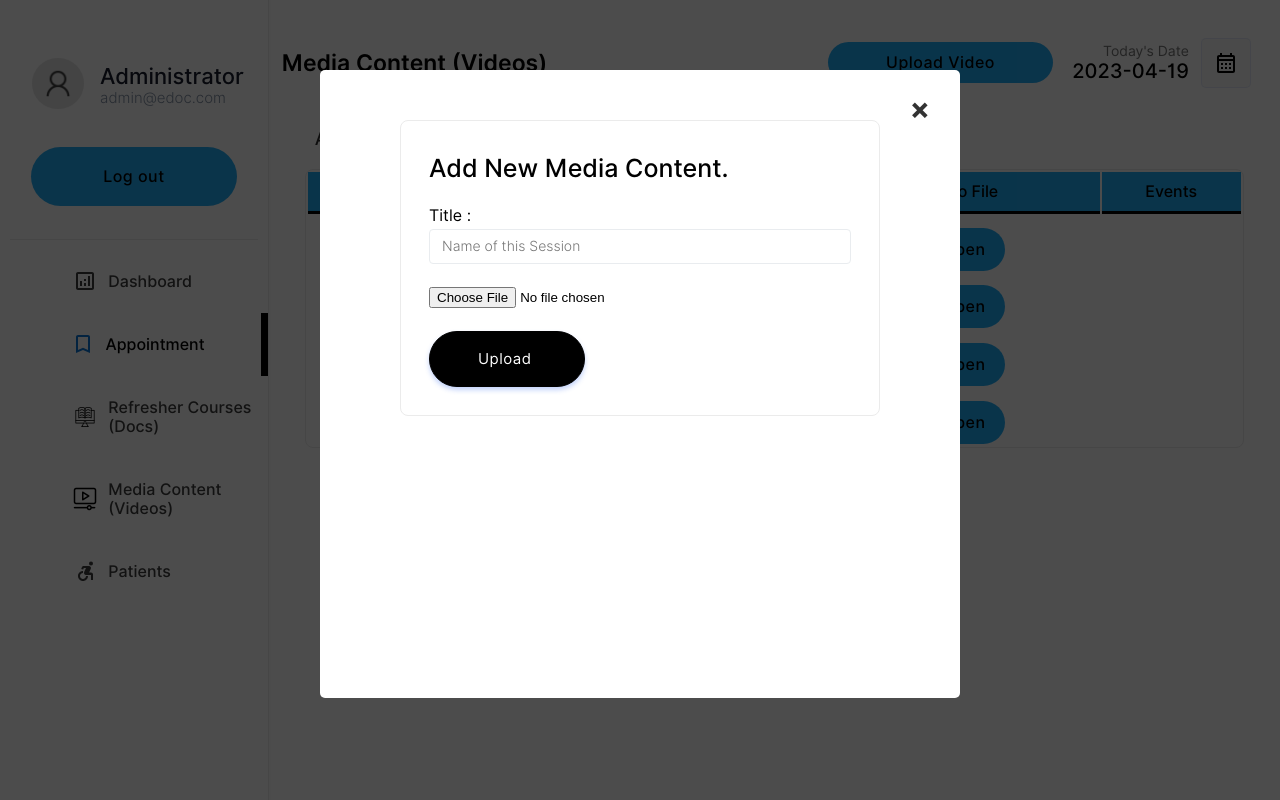
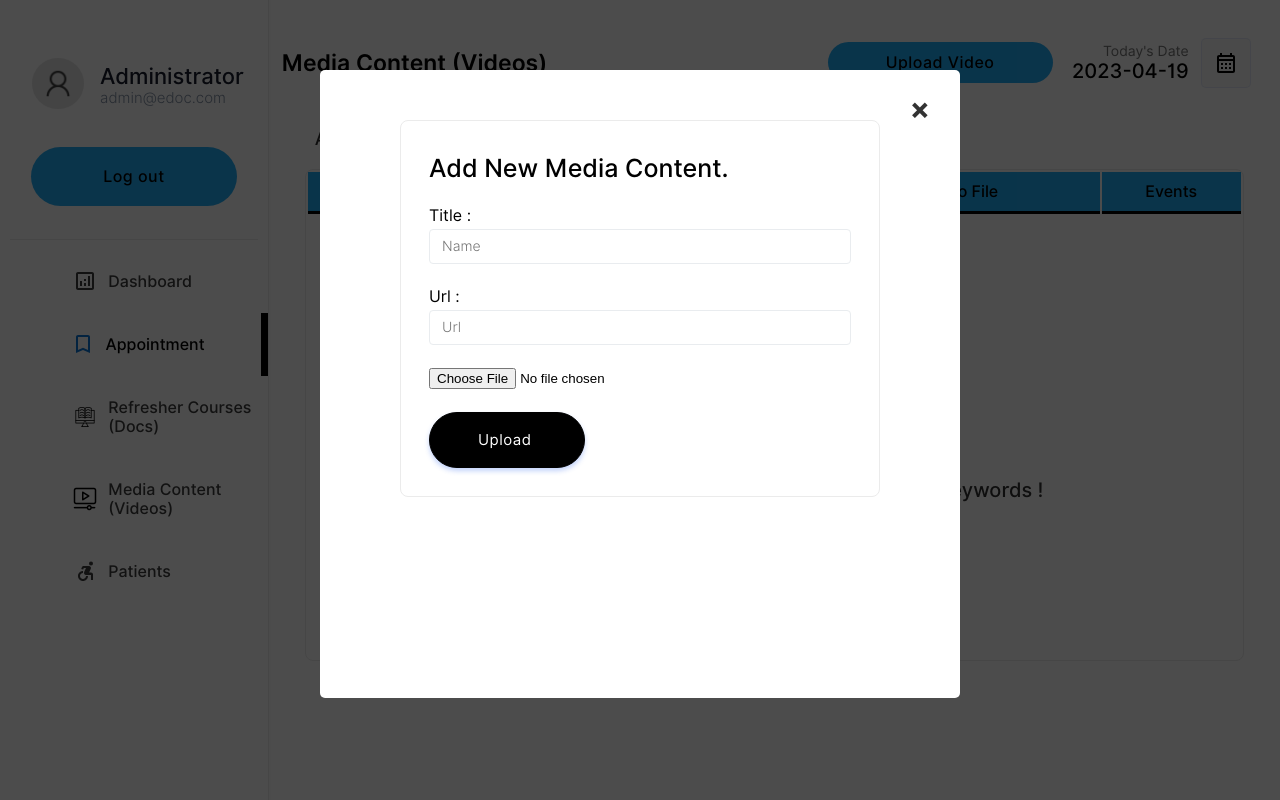
Before and after one commit to rizwanali512/clinic-appointment-system, a PHP site: the page made by admin/videos.php in a window 1280 px wide. Run offline with PHP 8.4, Linux system fonts and the light colour scheme; a user stored in the database is signed in; data comes from the database, SQL or seed files in the repository; data that the repository does not hold is empty.

Commit message:
add video

```diff
--- a/admin/videos.php
+++ b/admin/videos.php
@@ -241,7 +241,7 @@
 
                         //
                     }else{
-                        $sqlmain= "select * from RefreshersCourses;";
+                        $sqlmain= "select * from VideosContent;";
 
                     }
 
@@ -307,11 +307,19 @@
                                     $appoid=$row["id"];
                                     $title=$row["title"];
                                     $file=$row["file"];
+                                    $url=$row["url"];
+
 
                                     echo '<tr style="text-align:center;">
                                         <td style="font-weight:600;"> &nbsp;'.
 
                                         substr($title,0,25)
+
+                                        .'</td >
+                                        <td style="font-weight:600;"> &nbsp;'.
+
+                                        substr($url,0,25)
+
                                         .'</td >
                                         <td style="text-align:center;font-size:23px;font-weight:500; color: var(--btnnicetext);">
                                         '.$file.'
@@ -325,7 +333,7 @@
 
                                         <!--<a href="?action=view&id='.$appoid.'" class="non-style-link"><button  class="btn-primary-soft btn button-icon btn-view"  style="padding-left: 40px;padding-top: 12px;padding-bottom: 12px;margin-top: 10px;"><font class="tn-in-text">View</font></button></a>
                                        &nbsp;&nbsp;&nbsp;-->
-                                       <a href="?action=drop&id='.$appoid.'&name='.$pname.'&session='.$title.'&apponum='.$apponum.'" class="non-style-link"><button  class="btn-primary-soft btn button-icon btn-delete"  style="padding-left: 40px;padding-top: 12px;padding-bottom: 12px;margin-top: 10px;"><font class="tn-in-text">Open</font></button></a>
+                                       <a href="'.$url.'" target="_blank" class="non-style-link"><button  class="btn-primary-soft btn button-icon btn-delete"  style="padding-left: 40px;padding-top: 12px;padding-bottom: 12px;margin-top: 10px;"><font class="tn-in-text">Open</font></button></a>
                                        &nbsp;&nbsp;&nbsp;</div>
                                         </td>
                                     </tr>';
@@ -379,16 +387,26 @@
                             </tr>
                             <tr>
                                 <td class="label-td" colspan="2">
-                                <form method="post" enctype="multipart/form-data" action="add-content.php"  class="add-new-form">
+                                <form method="post" enctype="multipart/form-data" action="add-video.php"  class="add-new-form">
                                     <label for="title" class="form-label">Title : </label>
                                 </td>
                             </tr>
                             <tr>
                                 <td class="label-td" colspan="2">
-                                    <input type="text" name="title" class="input-text" placeholder="Name of this Session" required><br>
+                                    <input type="text" name="title" class="input-text" placeholder="Name" required><br>
                                 </td>
                             </tr>
-
+                             <tr>
+                                <td class="label-td" colspan="2">
+                                <form method="post" enctype="multipart/form-data" action="add-content.php"  class="add-new-form">
+                                    <label for="title" class="form-label">Url : </label>
+                                </td>
+                            </tr>
+                            <tr>
+                                <td class="label-td" colspan="2">
+                                    <input type="text" name="url" class="input-text" placeholder="Url" required><br>
+                                </td>
+                            </tr>
                             <tr>
                                 <td class="label-td" colspan="2">
                                 <input type="file" id="file" name="file" required><br><br>
```
Also changed, not shown: admin/add-video.php (added, +66 -0 lines), admin/uploads/5193219.jpg (added), admin/uploads/b3.jpg (added), img/bg01-old.jpg (added), img/bg01-old1.jpg (added), img/bg01.jpg.
